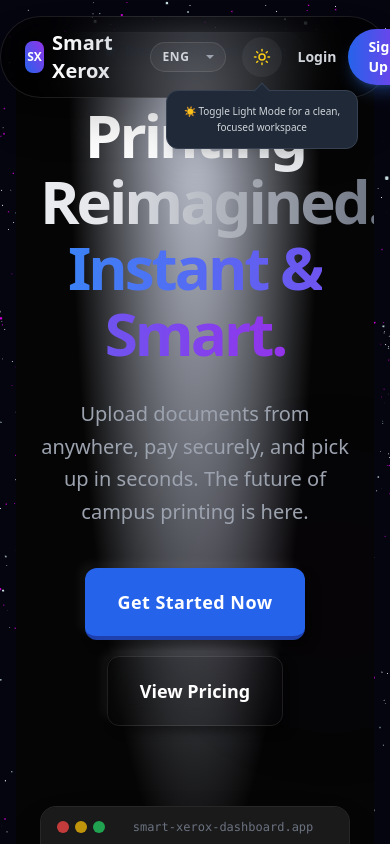
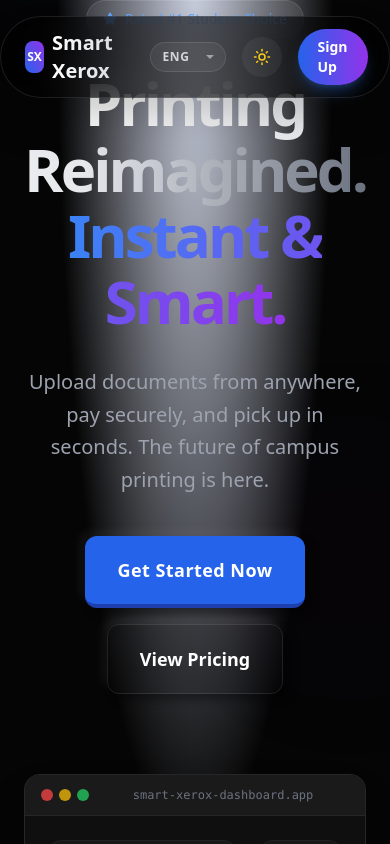
Before and after one commit to prajwaledu802-coder/smart-xerox0, a React (Vite) app in the folder client/: page / in a window 390 px wide. Shown: the top 844 px of the page. Built offline with nearby package versions, Linux system fonts and the light colour scheme.

Commit message:
Fix: Mobile Layout Optimization (Immersive Background)

```diff
--- a/client/src/Layout3D.jsx
+++ b/client/src/Layout3D.jsx
@@ -40,7 +40,7 @@ const Layout3D = ({ children }) => {
                         animate={{ opacity: 1, y: 0, filter: 'blur(0px)' }}
                         exit={{ opacity: 0, y: -20, filter: 'blur(10px)' }}
                         transition={{ duration: 0.5, ease: "circOut" }}
-                        className="container mx-auto px-4 py-8"
+                        className="w-full md:container md:mx-auto md:px-4 md:py-8"
                     >
                         {children}
                     </motion.main>
--- a/client/src/components/Navbar.jsx
+++ b/client/src/components/Navbar.jsx
@@ -87,7 +87,7 @@ const Navbar = () => {
                                     animate={{ opacity: 1, y: 5, scale: 1 }}
                                     exit={{ opacity: 0, y: -5, scale: 0.9 }}
                                     transition={{ duration: 0.2 }}
-                                    className="absolute top-full mt-2 w-48 p-3 rounded-xl bg-white dark:bg-gray-800 shadow-xl border border-gray-100 dark:border-gray-700 pointer-events-none"
+                                    className="hidden md:block absolute top-full mt-2 w-48 p-3 rounded-xl bg-white dark:bg-gray-800 shadow-xl border border-gray-100 dark:border-gray-700 pointer-events-none"
                                 >
                                     {/* Arrow */}
                                     <div className="absolute -top-1.5 left-1/2 -translate-x-1/2 w-3 h-3 bg-white dark:bg-gray-800 rotate-45 border-l border-t border-gray-100 dark:border-gray-700"></div>
@@ -136,7 +136,7 @@ const Navbar = () => {
                         </>
                     ) : (
                         <div className="flex items-center gap-3">
-                            <Link to="/login" className="text-sm font-bold text-gray-600 dark:text-gray-300 hover:text-blue-600 transition-colors">
+                            <Link to="/login" className="hidden sm:block text-sm font-bold text-gray-600 dark:text-gray-300 hover:text-blue-600 transition-colors">
                                 {t('nav_login')}
                             </Link>
                             <Link to="/signup" className="px-5 py-2 rounded-full bg-gradient-to-r from-blue-600 to-purple-600 text-white text-sm font-bold shadow-lg shadow-blue-500/30 hover:shadow-blue-500/50 hover:-translate-y-0.5 transition-all">
--- a/client/src/pages/Landing.jsx
+++ b/client/src/pages/Landing.jsx
@@ -22,7 +22,7 @@ const Landing = () => {
     };
 
     return (
-        <div className="min-h-screen bg-white dark:bg-[#050505] text-gray-900 dark:text-white transition-colors duration-300 font-sans overflow-x-hidden selection:bg-blue-500/30">
+        <div className="min-h-screen bg-transparent md:bg-white dark:bg-transparent md:dark:bg-[#050505] text-gray-900 dark:text-white transition-colors duration-300 font-sans overflow-x-hidden selection:bg-blue-500/30">
             {/* HER HERO SECTION */}
             <section className="relative min-h-screen flex items-center justify-center overflow-hidden">
                 {/* Dynamic Background */}
```
